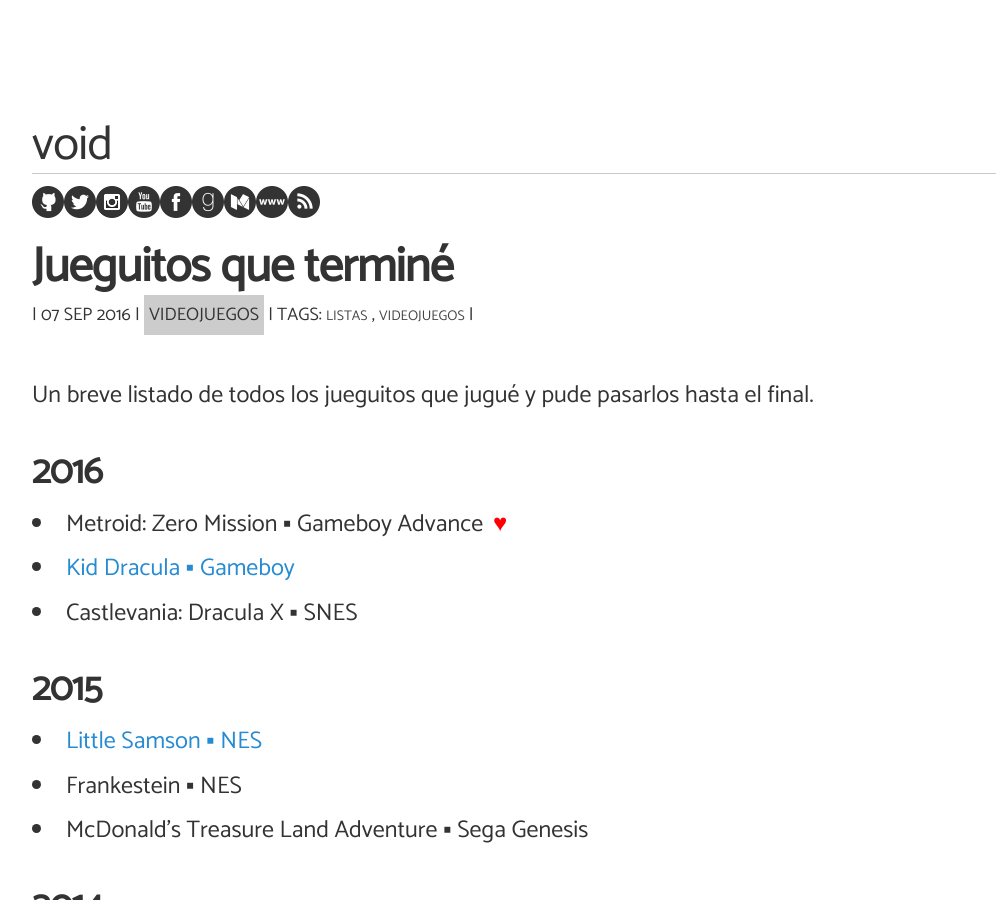
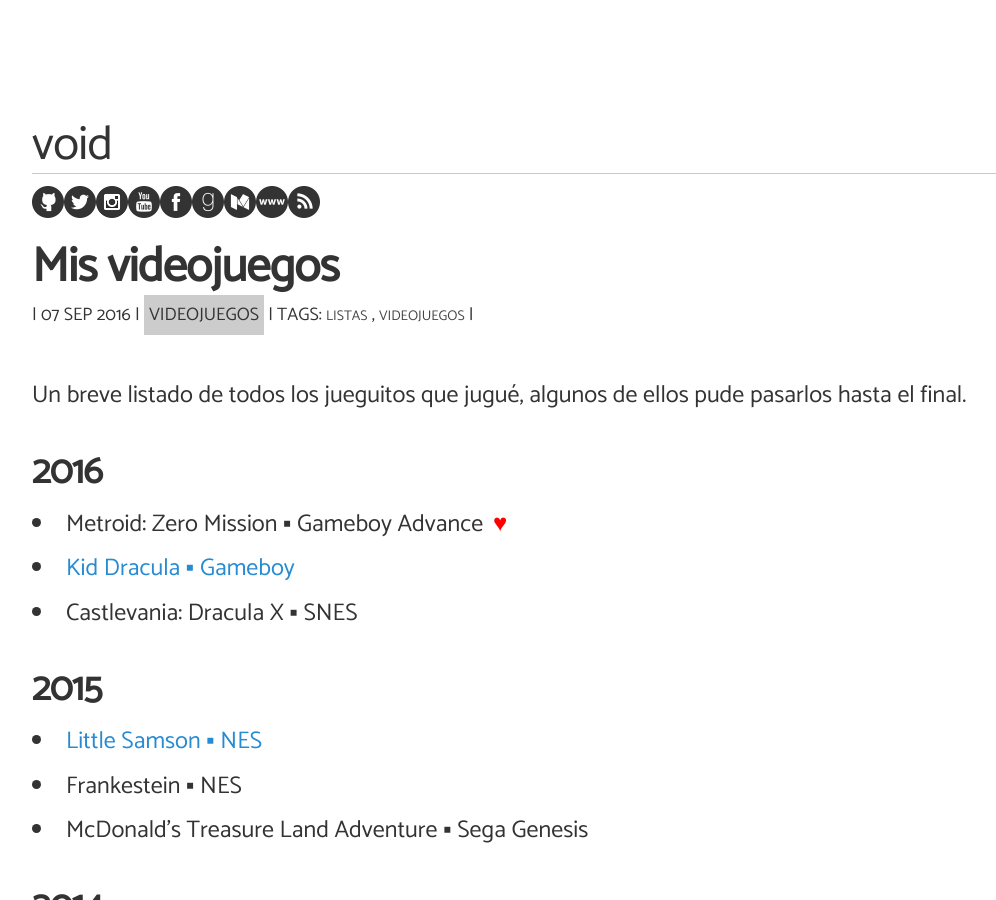
Before and after one commit to angelsimon/angelsimon.github.io, a Jekyll site: the page built from _posts/2016-09-07-jueguitos-que-termine.md, in a window 1280 px wide and 900 px high. Shown: the whole window, without its empty margins (32-1028 px from the left). Built offline with Jekyll 4.4.1, drawn with Linux system fonts in a browser that asks for light colours; nearby versions of some CDN libraries; comment, search, counter and statistics services are not loaded.

Commit message:
Update 2016-09-07-jueguitos-que-termine.md

```diff
--- a/_posts/2016-09-07-jueguitos-que-termine.md
+++ b/_posts/2016-09-07-jueguitos-que-termine.md
@@ -1,13 +1,13 @@
 ---
 layout: post
-title: Jueguitos que terminé
+title: Mis videojuegos
 category: Videojuegos
 tags: ["listas", "videojuegos"]
-description: Un breve listado con todos los juegos que jugué y pude pasarlos hasta el final.
+description: Un breve listado con todos los juegos que jugué, algunos de ellos pasarlos hasta el final.
 status: pinned
 visible: true
 ---
-Un breve listado de todos los jueguitos que jugué y pude pasarlos hasta el final.
+Un breve listado de todos los jueguitos que jugué, algunos de ellos pude pasarlos hasta el final.
 
 <h2>2016</h2>
 <ul>
```
